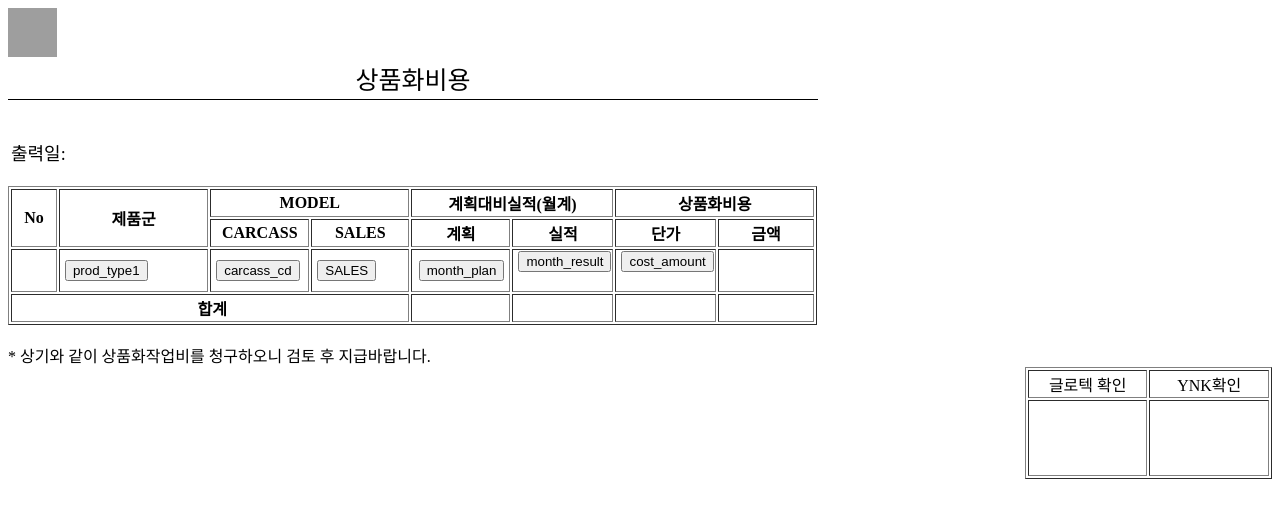
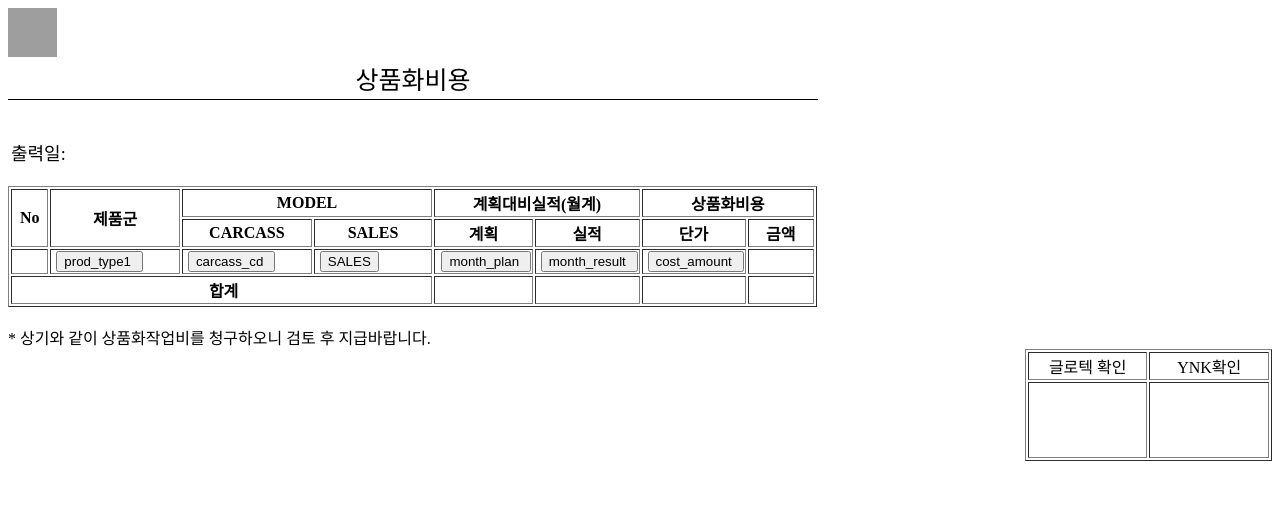
Before and after one commit to CuongPhm12/539_yanmar_printing, a plain HTML site: page index.html in a window 1280 px wide. Drawn offline with Linux system fonts and the light colour scheme; grey boxes are pictures that could not be loaded.

Commit message:
resize cell

```diff
--- a/index.html
+++ b/index.html
@@ -27,16 +27,10 @@
 <table class="headergrid1" style="height: 68px; width: 809px" border="1">
   <thead>
     <tr class="rowsheader" style="height: 14px">
-      <td
-        style="width: 42.8819px; height: 28px; text-align: center"
-        rowspan="2"
-      >
+      <td style="width: 30px; height: 28px; text-align: center" rowspan="2">
         <strong>No</strong>
       </td>
-      <td
-        style="width: 147.865px; height: 28px; text-align: center"
-        rowspan="2"
-      >
+      <td style="width: 150px; height: 28px; text-align: center" rowspan="2">
         <strong>제품군</strong>
       </td>
       <td
@@ -59,22 +53,22 @@
       </td>
     </tr>
     <tr class="rowsheader" style="height: 14px">
-      <td style="width: 95.382px; height: 14px; text-align: center">
+      <td style="width: 150px; height: 14px; text-align: center">
         <strong>CARCASS</strong>
       </td>
-      <td style="width: 95.382px; height: 14px; text-align: center">
+      <td style="width: 150px; height: 14px; text-align: center">
         <strong>SALES</strong>
       </td>
-      <td style="width: 95.382px; height: 14px; text-align: center">
+      <td style="width: 30px; height: 14px; text-align: center">
         <strong>계획</strong>
       </td>
-      <td style="width: 95.382px; height: 14px; text-align: center">
+      <td style="width: 30px; height: 14px; text-align: center">
         <strong>실적</strong>
       </td>
-      <td style="width: 95.382px; height: 14px; text-align: center">
+      <td style="width: 90px; height: 14px; text-align: center">
         <strong>단가</strong>
       </td>
-      <td style="width: 95.5035px; height: 14px; text-align: center">
+      <td style="width: 90px; height: 14px; text-align: center">
         <strong>금액</strong>
       </td>
     </tr>
@@ -84,31 +78,31 @@
       <td style="width: 42.8819px; height: 19px; text-align: center"> </td>
       <td style="width: 147.865px; height: 19px">
          <button id="ITEM000017336" class="setBtn ITEM000017336">
-          prod_type1</button
-        >
+          prod_type1
+        </button>
       </td>
       <td style="width: 95.382px; height: 19px">
          <button id="ITEM000017337" class="setBtn ITEM000017337">
-          carcass_cd</button
-        >
+          carcass_cd
+        </button>
       </td>
       <td style="width: 95.382px; height: 19px">
          <button id="ITEM000017949" class="setBtn ITEM000017949">SALES</button>
       </td>
       <td style="width: 95.382px; height: 19px; text-align: right">
          <button id="ITEM000017339" class="setBtn ITEM000017339">
-          month_plan</button
-        >
+          month_plan
+        </button>
       </td>
       <td style="width: 95.382px; height: 19px; text-align: right">
          <button id="ITEM000017340" class="setBtn ITEM000017340">
-          month_result</button
-        >
+          month_result
+        </button>
       </td>
       <td style="width: 95.382px; height: 19px; text-align: right">
          <button id="ITEM000030154" class="setBtn ITEM000030154">
-          cost_amount</button
-        >
+          cost_amount
+        </button>
       </td>
       <td style="width: 95.5035px; height: 19px; text-align: right"> </td>
     </tr>
```
